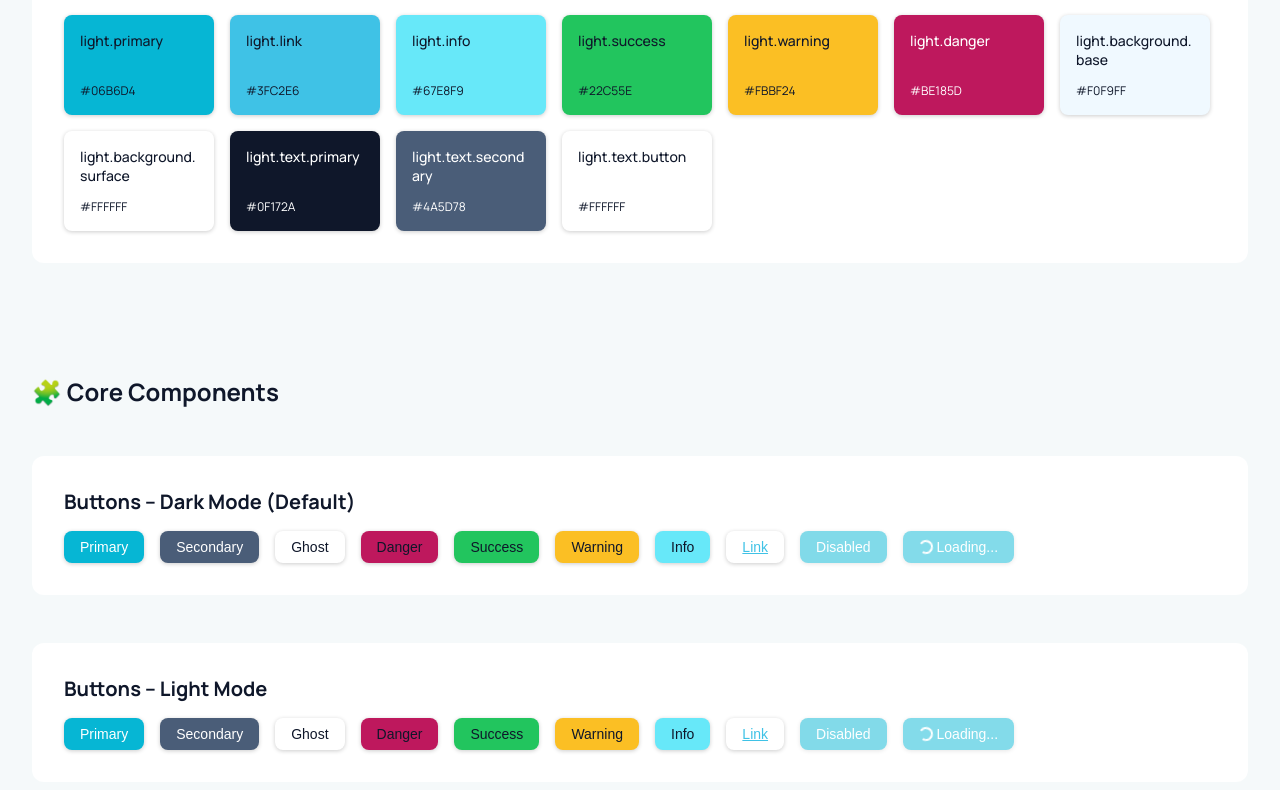
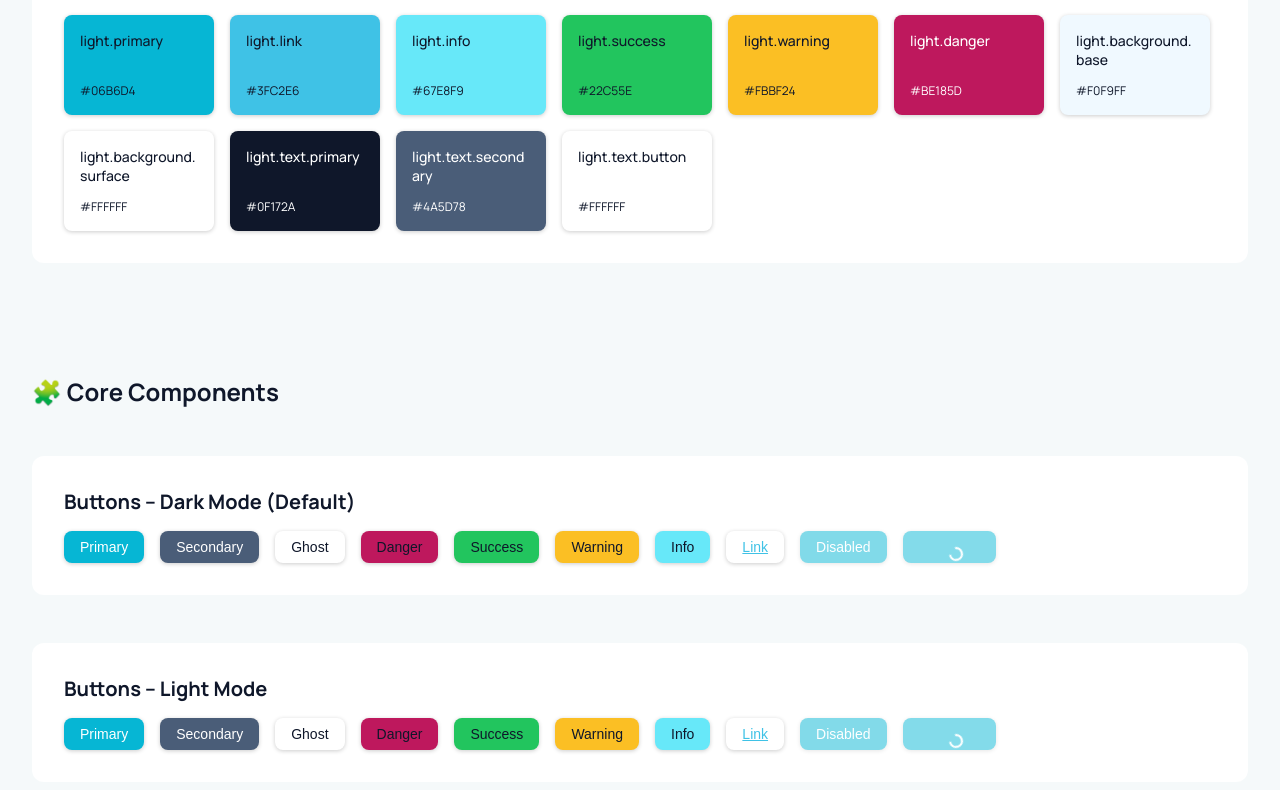
Before and after one commit to jeanetteobr/killua-ui, a React (Vite) app: page / in a window 1280 px wide. Shown: the part 544-1334 px from the top of the page. Built offline with nearby package versions, Linux system fonts and the light colour scheme.

Commit message:
feat: enhance Phase 1 accessibility and functionality

```diff
--- a/src/components/core/Button/index.tsx
+++ b/src/components/core/Button/index.tsx
@@ -99,73 +99,57 @@ export const Button = forwardRef<HTMLButtonElement, ButtonProps>(({
     cursor: disabled || loading ? "not-allowed" : "pointer",
     opacity: disabled || loading ? 0.5 : 1,
     width: fullWidth ? "100%" : "auto",
-    transition: "all 0.2s ease",
     display: "inline-flex",
     alignItems: "center",
     justifyContent: "center",
     gap: "var(--spacing-xs)",
     position: "relative",
-    outline: "none",
+    transition: "all 0.2s ease",
   };
 
-  const focusRingColors = {
-    primary: "var(--focus-ring-primary)",
-    secondary: "var(--focus-ring-secondary)",
-    ghost: "var(--focus-ring-ghost)",
-    danger: "var(--focus-ring-danger)",
-    success: "var(--focus-ring-success)",
-    warning: "var(--focus-ring-warning)",
-    info: "var(--focus-ring-info)",
-    link: "var(--focus-ring-link)",
+  // Get the button's role based on variant
+  const getButtonRole = () => {
+    if (variant === "link") return "link";
+    return "button";
   };
 
-  const getFocusRingStyles = (variant: ButtonVariant) => ({
-    boxShadow: `var(--elevation-sm), 0 0 0 4px color-mix(in srgb, ${focusRingColors[variant]} 65%, transparent)`,
-    outline: "2px solid transparent",
-    outlineOffset: "2px",
-  });
-
-  const handleFocus = (e: React.FocusEvent<HTMLButtonElement>) => {
-    const styles = getFocusRingStyles(variant);
-    e.currentTarget.style.boxShadow = styles.boxShadow;
-    e.currentTarget.style.outline = styles.outline;
-    e.currentTarget.style.outlineOffset = styles.outlineOffset;
-  };
-
-  const handleBlur = (e: React.FocusEvent<HTMLButtonElement>) => {
-    e.currentTarget.style.boxShadow = baseStyles.boxShadow as string;
-    e.currentTarget.style.outline = "none";
-    e.currentTarget.style.outlineOffset = "0";
+  // Get the button's accessible name
+  const getAccessibleName = () => {
+    if (loading) return `${String(children)} (Loading...)`;
+    return String(children);
   };
 
   return (
     <button
       ref={ref}
+      role={getButtonRole()}
+      aria-disabled={disabled || loading}
+      aria-busy={loading}
+      aria-label={getAccessibleName()}
+      disabled={disabled || loading}
       style={baseStyles}
-      disabled={disabled || loading}
-      aria-busy={loading}
-      aria-disabled={disabled || loading}
-      data-variant={variant}
-      className={`focus-ring-${variant} ${className || ""}`}
-      onFocus={handleFocus}
-      onBlur={handleBlur}
+      className={className}
       {...props}
     >
       {loading && (
         <span
+          role="status"
           aria-hidden="true"
           style={{
-            display: "inline-block",
+            position: "absolute",
+            left: "50%",
+            top: "50%",
+            transform: "translate(-50%, -50%)",
             width: "1em",
             height: "1em",
             border: "2px solid currentColor",
             borderRightColor: "transparent",
             borderRadius: "50%",
-            animation: "spin 0.75s linear infinite",
+            animation: "spin 1s linear infinite",
           }}
         />
       )}
-      <span>{loading ? "Loading..." : children}</span>
+      <span style={{ opacity: loading ? 0 : 1 }}>{children}</span>
     </button>
   );
 });
--- a/src/theme/useTheme.tsx
+++ b/src/theme/useTheme.tsx
@@ -12,7 +12,14 @@ interface ThemeContextType {
 const ThemeContext = createContext<ThemeContextType | undefined>(undefined);
 
 export const ThemeProvider: React.FC<{ children: React.ReactNode }> = ({ children }) => {
-  const [theme, setTheme] = useState<Theme>("system");
+  const [theme, setTheme] = useState<Theme>(() => {
+    // Initialize theme from localStorage or default to system
+    if (typeof window !== 'undefined') {
+      const savedTheme = localStorage.getItem('theme') as Theme | null;
+      return savedTheme || 'system';
+    }
+    return 'system';
+  });
   const [resolvedTheme, setResolvedTheme] = useState<"dark" | "light">("dark");
 
   useEffect(() => {
@@ -29,6 +36,13 @@ export const ThemeProvider: React.FC<{ children: React.ReactNode }> = ({ childre
       return () => mql.removeEventListener("change", listener);
     } else {
       setResolvedTheme(theme);
+    }
+  }, [theme]);
+
+  // Persist theme preference
+  useEffect(() => {
+    if (typeof window !== 'undefined') {
+      localStorage.setItem('theme', theme);
     }
   }, [theme]);
 
```
Also changed, not shown: 1 other file (tests, documents, lock files or other folders).
